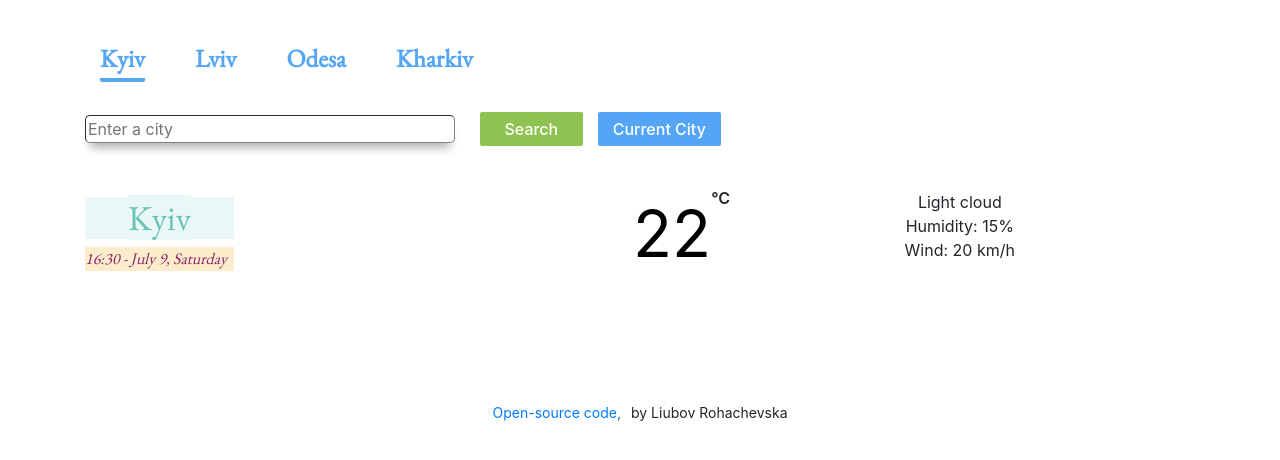
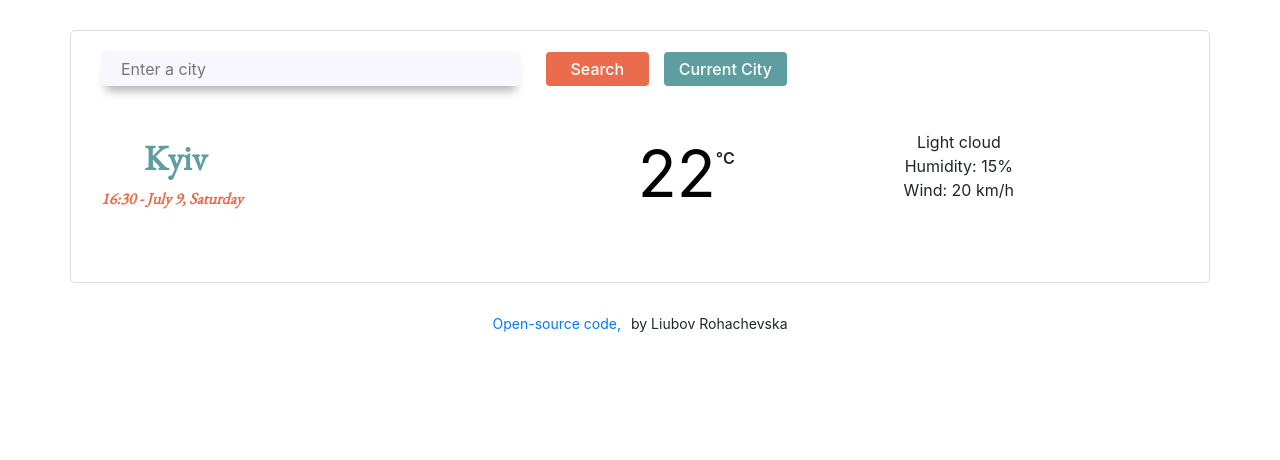
Before and after one commit to Liubov555/SheCodes-Avocado-challenge, a plain HTML site: page index.html in a window 1280 px wide. Drawn offline with nearby package versions, Linux system fonts and the light colour scheme; no server answers.

Commit message:
chaneged style

```diff
--- a/index.html
+++ b/index.html
@@ -21,23 +21,10 @@
         <h1 class="visually-hidden">
             Weather in Ukrain
         </h1>
-        <ul class="navigation">
-            <li class="main-city current">
-                Kyiv
-            </li>
-            <li class="main-city">
-                Lviv
-            </li>
-            <li class="main-city">
-                Odesa
-            </li>
-            <li class="main-city">
-                Kharkiv
-            </li>
-        </ul>
+
         <div class="form-search">
             <form id="form">
-                <input class="form-input" id="form-input" type="text" placeholder="Enter a city" />
+                <input class="form-input" id="form-input" type="search" placeholder="Enter a city" />
                 <button class="search-button" type="submit">
                     Search
                 </button>
@@ -80,12 +67,12 @@
         </div>
         <div id="forecast">
         </div>
-        <footer class="footer">
-            <a class="footer-link" href="https://github.com/Liubov555/SheCodes-Challenge">Open-source code,</a>
-            <p class="footer-text">by Liubov Rohachevska</p>
-        </footer>
+    </div>
+    <footer class="footer">
+        <a class="footer-link" href="https://github.com/Liubov555/SheCodes-Challenge">Open-source code,</a>
+        <p class="footer-text">by Liubov Rohachevska</p>
+    </footer>
 
-    </div>
     <script src="./src/index.js"></script>
 </body>
 
--- a/src/index.js
+++ b/src/index.js
@@ -76,10 +76,14 @@ function displayForecast(response) {
                 alt=""
                      width = "55"
                      />
-                    <p class="temperature">
-
-                       ${Math.round(forecastDay.temp.max)}°C
-                    </p>
+                    <div class="forecast-temp">
+          <span class="forecast-temp-max"> ${Math.round(
+                forecastDay.temp.max
+            )}° </span>
+          <span class="forecast-temp-min"> ${Math.round(
+                forecastDay.temp.min
+            )}° </span>
+        </div>
                     <p class="weather">
                         ${forecastDay.weather[0].main}
                     </p>
--- a/src/styles.css
+++ b/src/styles.css
@@ -1,5 +1,18 @@
 body {
     font-family: "Libre Franklin", sans-serif;
+}
+
+img {
+    background-color: cadetblue;
+    border-radius: 50%;
+    margin-bottom: 10px;
+}
+
+.container {
+    margin: 30px auto;
+    padding: 20px;
+    border: 1px solid #dadde1;
+    border-radius: 5px;
 }
 
 .visually-hidden {
@@ -7,52 +20,35 @@ body {
     display: none;
 }
 
-.navigation {
-    display: flex;
-    justify-content: first baseline;
-    list-style: none;
-    padding-left: 15px;
-    margin-top: 40px;
-    margin-bottom: 30px;
-}
-
-.main-city {
-    font-family: "EB Garamond", serif;
-    font-size: 25px;
-    color: #55a7f6;
-    font-weight: bold;
-}
-
-.main-city.current {
-    border-bottom: 4px solid #55a7f6;
-    border-radius: 2px;
-}
-
-.main-city:not(:last-child) {
-    margin-right: 50px;
-}
-
 .form-search {
     display: flex;
     justify-content: first baseline;
     align-items: center;
+    margin-left: 15px;
     margin-bottom: 40px;
 }
 
 .form-input {
-    width: 370px;
-    border-width: 1px;
+    width: 420px;
+    height: 35px;
+    background: #f9f7fe;
+    border: 1px;
+
+    color: black font-size: 16px;
+    line-height: 20px;
     border-color: gray;
     border-radius: 5px;
     box-shadow: 0 10px 10px -5px #b6b5b5;
+    padding: 15px 20px;
     margin-right: 20px;
+
 }
 
 .search-button,
 .current-city-button {
     color: white;
     border: none;
-    border-radius: 2px;
+    border-radius: 4px;
     font-weight: 500;
 }
 
@@ -62,13 +58,13 @@ body {
 }
 
 .search-button {
-    background-color: #8ec351;
+    background-color: #e96d4c;
     padding: 5px 25px;
     margin-right: 10px;
 }
 
 .current-city-button {
-    background-color: #54a5f5;
+    background-color: cadetblue;
     padding: 5px 15px;
 }
 
@@ -76,6 +72,7 @@ body {
     display: flex;
     align-items: center;
     justify-content: space-between;
+    margin-left: 15px;
     margin-bottom: 40px;
 }
 
@@ -83,17 +80,19 @@ body {
     font-family: "EB Garamond", serif;
     font-size: 35px;
     text-align: center;
-    color: #69c2ba;
-    background-color: #e9f7f6;
+    color: cadetblue;
+    font-weight: bold;
+
 }
 
 .date {
     font-family: "EB Garamond", serif;
     font-style: italic;
-    color: #8d236a;
-    background-color: #fbedcc;
+    color: #e96d4c;
+    font-weight: bold;
     padding-right: 7px;
     margin-bottom: 0px;
+
 }
 
 .temperature-now {
@@ -121,19 +120,10 @@ body {
     padding-right: 180px;
 }
 
-.units::after {
+.units {
     position: relative;
-    top: -30px;
+    top: 20px;
 
-}
-
-.units .active {
-    color: black;
-    cursor: default;
-}
-
-.units .active:hover {
-    text-decoration: none;
 }
 
 .current-city-icon {
@@ -154,25 +144,36 @@ body {
     font-family: "EB Garamond", serif;
     font-size: 18px;
     font-weight: bold;
-    color: #54a5f5;
+    color: gray;
 }
 
-.temperature,
+.forecast-temp-max {
+    margin-bottom: 10px;
+}
+
+.forecast-temp-max,
+.forecast-temp-min {
+    font-size: 15px;
+    color: #5c6477;
+
+}
+
+.forecast-temp-max {
+    margin-right: 8px;
+    font-weight: bold;
+}
+
+.forecast-temp-min {
+    opacity: 0.8;
+}
+
 .weather {
     color: #5c6477;
-}
-
-.temperature {
-    font-size: 15px;
-    font-weight: bold;
-    margin-bottom: 5px;
 }
 
 .footer {
     display: flex;
     justify-content: center;
-    padding-top: 80px;
-
 }
 
 .footer-link {
```
